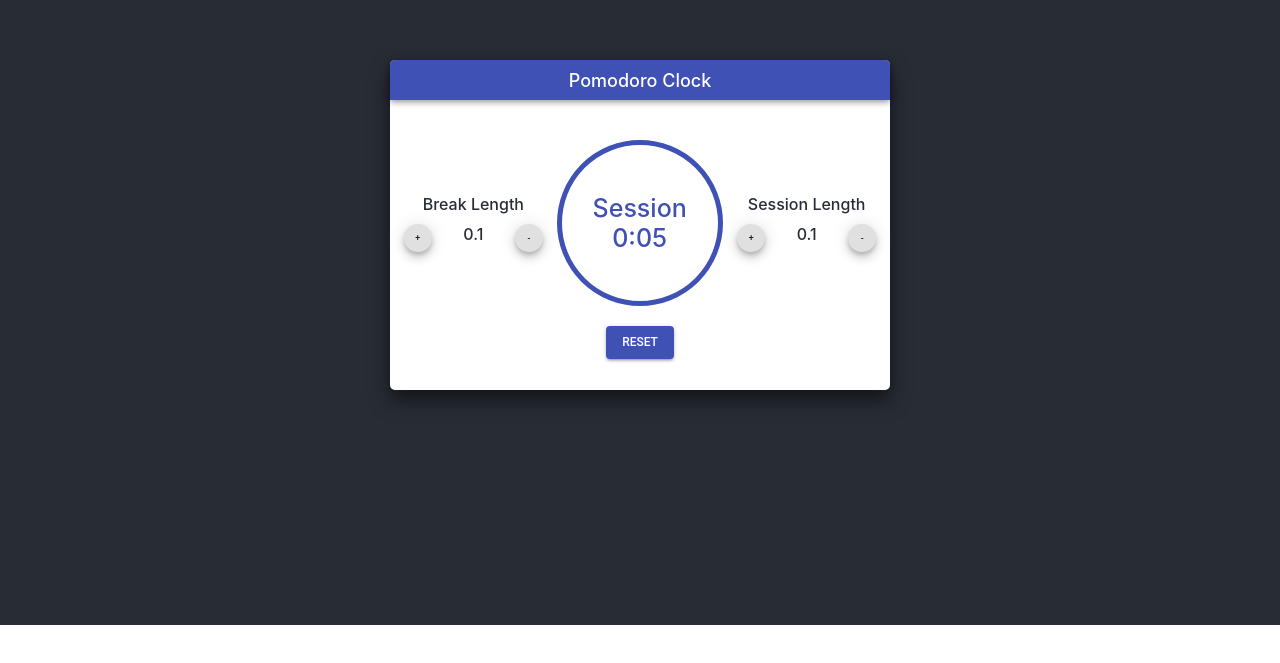
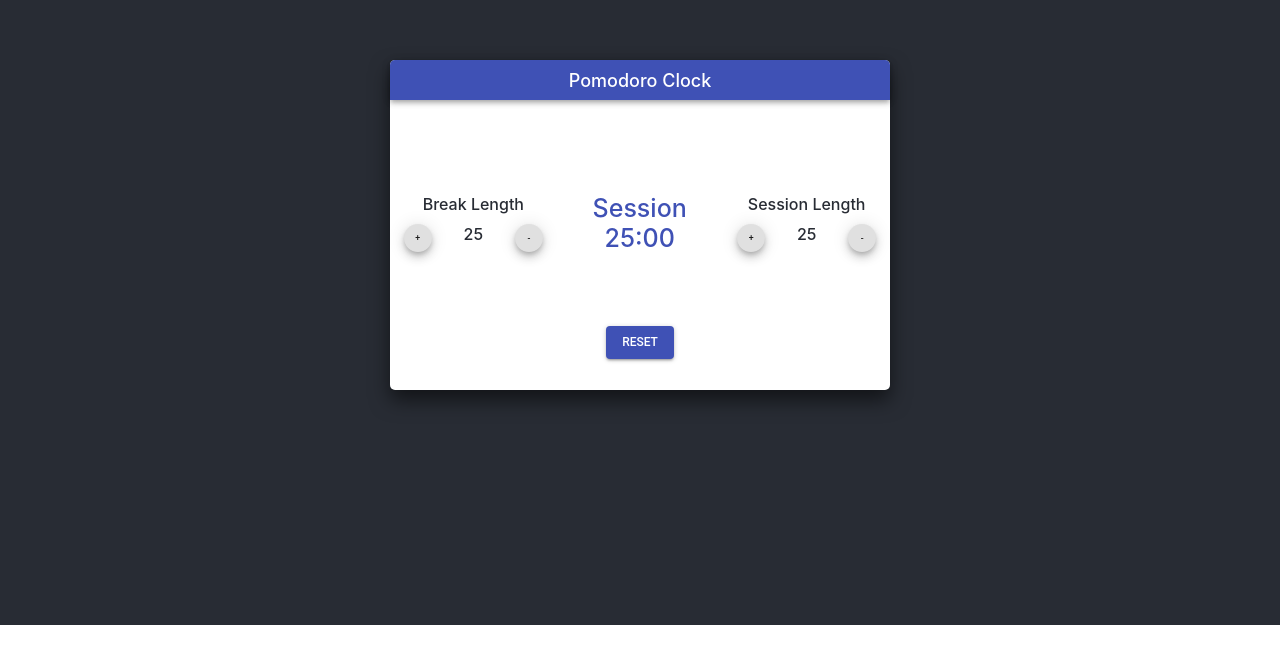
Before and after one commit to findiel/pomodoro_clock, a React (Create React App) app: page / in a window 1280 px wide. Shown: the part 175-838 px from the top of the page. Before the commit the page ends 800 px from the top, so only its background shows below. Built offline with nearby package versions, Linux system fonts and the light colour scheme.

Commit message:
playing with svg time dependent circle

```diff
--- a/src/App.js
+++ b/src/App.js
@@ -8,7 +8,7 @@ const appStyles = {
   display: 'flex',
   flexDirection: 'column',
   alignItems: 'center',
-  justifyContent: 'center',
+  justifyContent: 'center'
 }
 
 class App extends Component {
--- /dev/null
+++ b/src/components/Loader.js
@@ -0,0 +1,37 @@
+import React, { Component } from 'react';
+
+let loaderStyle = {
+    position: 'absolute'
+}
+
+let circleStyle = {
+    strokeDasharray: 20 * Math.PI * 2,
+    strokeDashoffset: 20 * Math.PI * 2,
+    //transform: 'rotate(-90deg)'
+}
+
+class Loader extends React.Component {
+    constructor() {
+        super();
+    }
+
+    defineAnimationTime() {
+        if (this.props.timerState === "Session") {
+            return `${this.props.initialSessionLength * 60}s`;
+        } else {
+            return `${this.props.initialBreakLength * 60}s`;
+        }
+    }
+
+    render() {
+        return (
+            <svg style={loaderStyle} viewBox="0 0 166 166">
+                <circle style={circleStyle} cx="83" cy="83" r="20" stroke="#3f51b5" fill="none" stroke-width="2" stroke-linecap="round">
+                    <animate attributeName="stroke-dashoffset" dur={this.defineAnimationTime()} to={-20 * Math.PI * 2}repeatCount="indefinite"/>
+                </circle>
+            </svg>
+        )
+    }
+}
+
+export default Loader;
--- a/src/components/Panel.js
+++ b/src/components/Panel.js
@@ -28,10 +28,10 @@ class Panel extends React.Component {
     constructor(props) {
         super();
         this.state = {
-            breakLength: 3,
-            sessionLength: 5,
-            initialSessionLength: 0.1,
-            initialBreakLength: 0.1,
+            breakLength: 300,
+            sessionLength: 1500,
+            initialSessionLength: 25,
+            initialBreakLength: 25,
             isTimerPlayed: false,
             timerState: 'Session'
         }
@@ -156,7 +156,7 @@ class Panel extends React.Component {
                         </Grid>
                     </Grid>
                     <Grid item sm >
-                        <Timer toggleTimer={this.toggleTimer} sessionLength={this.state.sessionLength} breakLength={this.state.breakLength} isTimerPlayed={this.state.isTimerPlayed} timerState={this.state.timerState} toggleSession={this.toggleSession} toggleBreak={this.toggleBreak} />
+                        <Timer toggleTimer={this.toggleTimer} sessionLength={this.state.sessionLength} breakLength={this.state.breakLength} isTimerPlayed={this.state.isTimerPlayed} timerState={this.state.timerState} toggleSession={this.toggleSession} toggleBreak={this.toggleBreak} initialSessionLength={this.state.initialSessionLength} initialBreakLength={this.state.initialBreakLength}/>
                     </Grid>
                     <Grid item sm>
                         <Grid container direction='column'>
--- a/src/components/Timer.js
+++ b/src/components/Timer.js
@@ -1,11 +1,10 @@
 import React, { Component } from 'react';
 import Grid from '@material-ui/core/Grid';
+import Loader from './Loader';
 
-var timerStyle = {
+let timerStyle = {
     width: '16.6rem',
     height: '16.6rem',
-    border: '.5rem solid #3f51b5',
-    borderRadius: '50%',
     color: '#3f51b5',
     fontSize: '2.5rem',
     cursor: 'pointer'
@@ -53,8 +52,9 @@ class Timer extends React.Component {
                 console.log(`Is timer running ? ${!this.props.isTimerPlayed}`);
                 this.props.toggleSession();
             }}>
-                <div>{this.props.timerState}</div>
-                <div>{this.displayTime(this.props.timerState)}</div>
+                <Loader initialSessionLength={this.props.initialSessionLength} initialBreakLength={this.props.initialBrakLength} timerState={this.props.timerState}/>
+                <div style={{zIndex: 2}}>{this.props.timerState}</div>
+                <div style={{zIndex: 2}}>{this.displayTime(this.props.timerState)}</div>
             </Grid>
         )
     }
```
